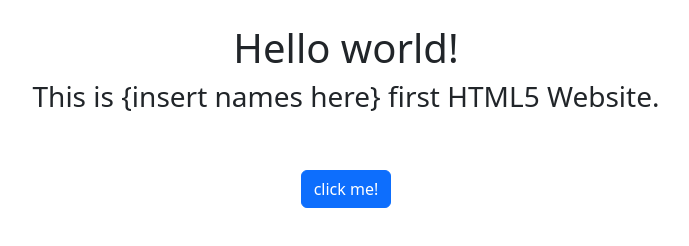
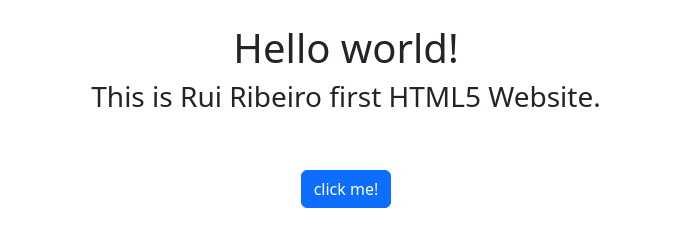
Before and after one commit to ruiribeiro10I/git-workshop, a website built with Parcel: page index.html in a window 1280 px wide. Shown: the whole page, without its empty margins (294-983 px from the left). Built offline with nearby package versions, Linux system fonts and the light colour scheme.

Commit message:
Update index.html

```diff
--- a/index.html
+++ b/index.html
@@ -15,7 +15,7 @@
   <div class="container">
     <div class="col-12 text-center p-4">
       <h1>Hello world!</h1>
-      <p class="h3">This is {insert names here} first HTML5 Website.</p>
+      <p class="h3">This is Rui Ribeiro first HTML5 Website.</p>
     </div>
 
     <div class="col-12 text-center p-4">
```
